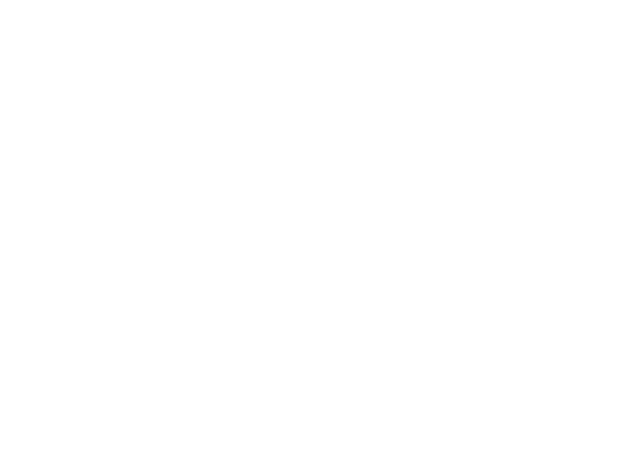
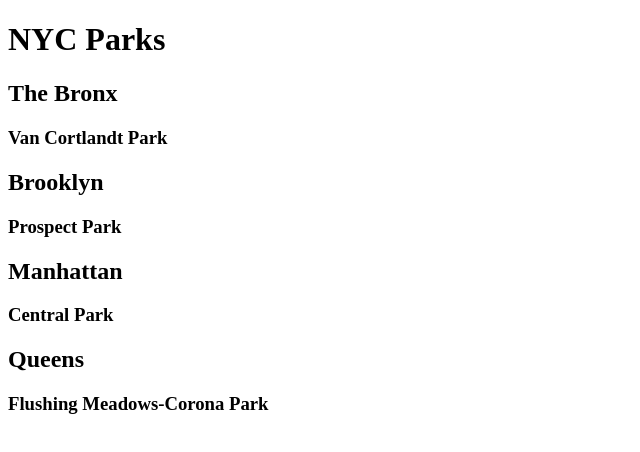
Before and after one commit to gyee100/18-september--2017, a plain HTML site: page index.html in a window 1280 px wide. Shown: the whole page, without its empty margins (0-640 px from the left). Drawn offline with Linux system fonts and the light colour scheme.

Commit message:
Add outlining algorithm example

```diff
--- a/index.html
+++ b/index.html
@@ -7,6 +7,18 @@
    <title>NYC Parks</title>
 </head>
 <body>
+   <h1>NYC Parks</h1>
 
+   <h2>The Bronx</h2>
+   <h3>Van Cortlandt Park</h3>
+
+   <h2>Brooklyn</h2>
+   <h3>Prospect Park</h3>
+
+   <h2>Manhattan</h2>
+   <h3>Central Park</h3>
+
+   <h2>Queens</h2>
+   <h3>Flushing Meadows-Corona Park</h3>
 </body>
 </html>
```
